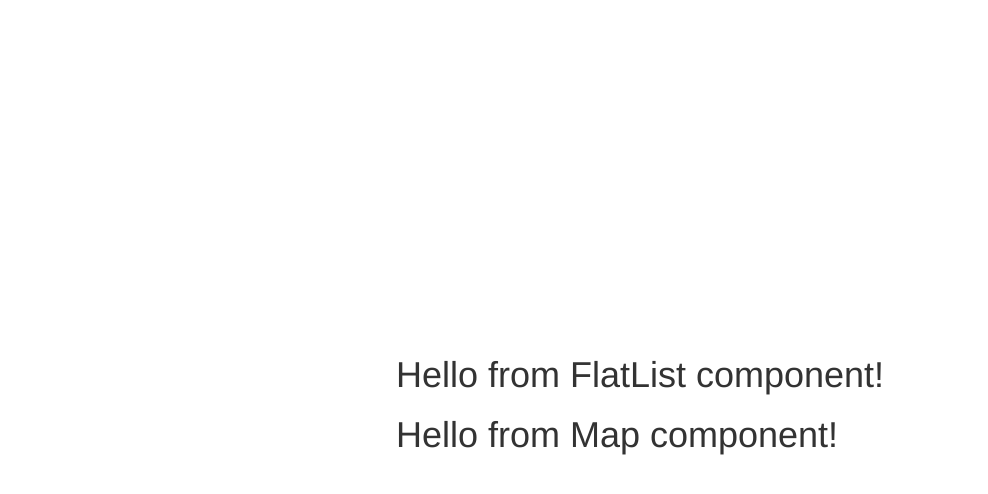
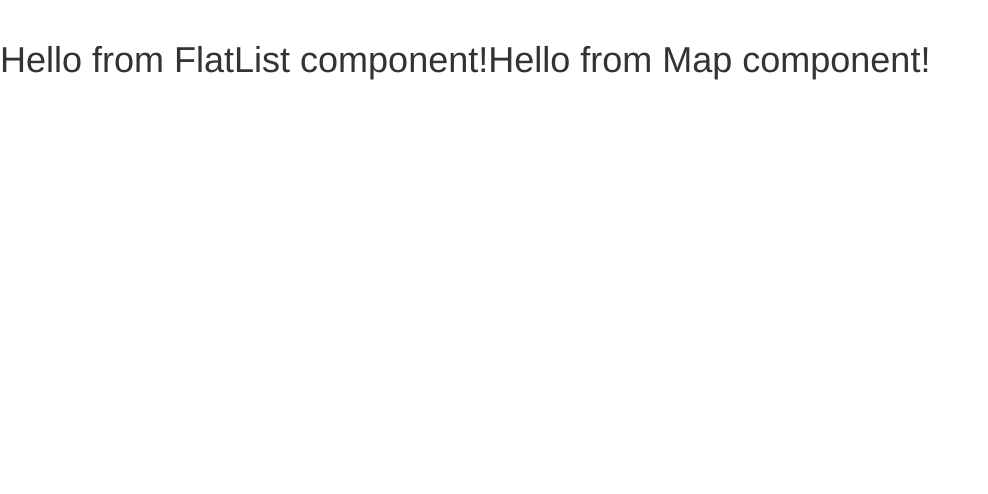
Before and after one commit to ctln12/react-flats, a React app: page / in a window 1280 px wide. Shown: the top 494 px of the page, without its empty margins (0-988 px from the left). Built offline with nearby package versions, Linux system fonts and the light colour scheme.

Commit message:
modify style

```diff
--- a/assets/stylesheets/application.scss
+++ b/assets/stylesheets/application.scss
@@ -1,10 +1,43 @@
+@import "./cards";
+
 body {
-  font-family: Helvetica;
+  background-color: white;
 }
 
 #root {
+  padding: 0;
+  margin: 0;
+  width: 100%;
+}
+
+#root > div {
+  margin-top: 20px;
+  display: flex;
+}
+
+.map-container {
   height: 100vh;
+  width: 40%;
+  position: sticky !important; /* !important to override Gmaps inline CSS */
+  top: 0 !important;
+}
+
+.flat-list {
+  padding-left: 10px;
+  width: 60%;
   display: flex;
-  align-items: center;
-  justify-content: center;
+  flex-wrap: wrap;
+  justify-content: flex-start;
+  .card {
+    width: calc(50% - 10px);
+    margin-right: 10px;
+    margin-bottom: 10px;
+  }
 }
+
+.marker {
+  height: 20px;
+  width: 20px;
+  background-color: red;
+  border-radius: 50%;
+}
```
